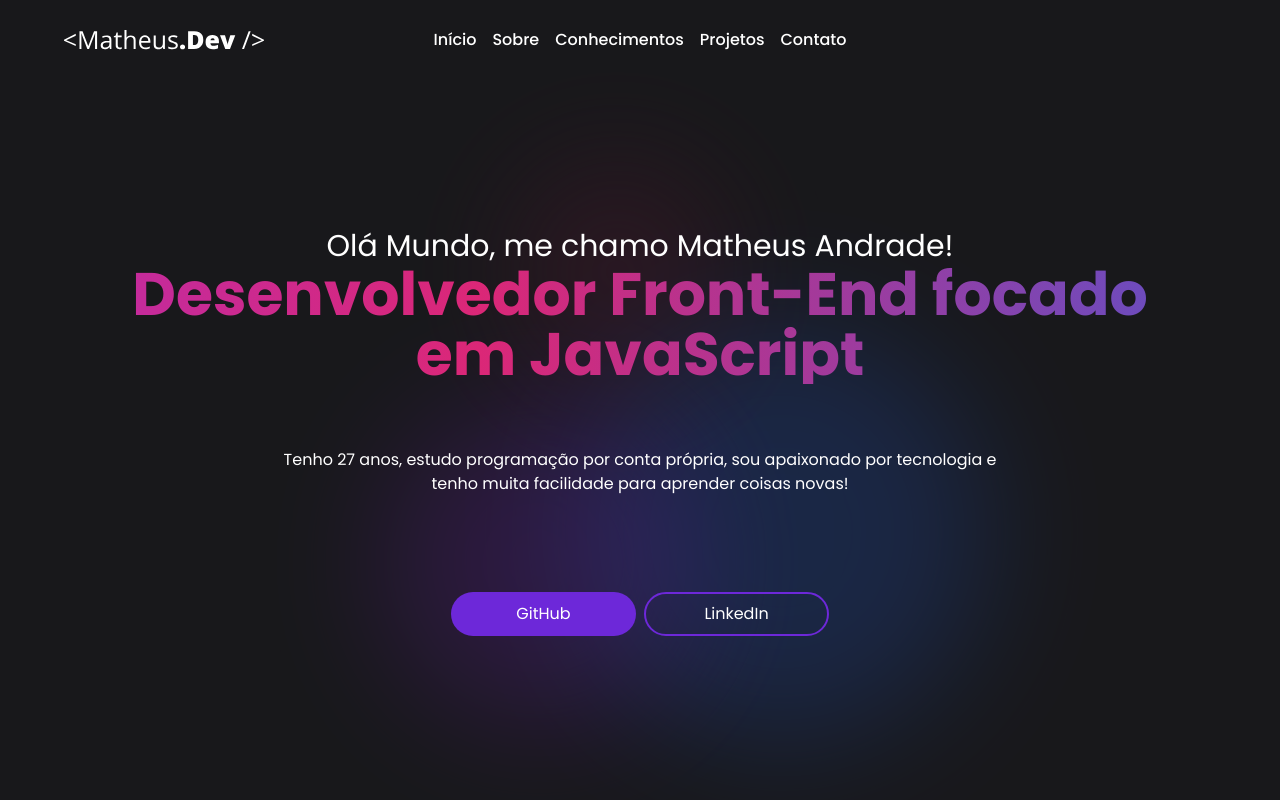
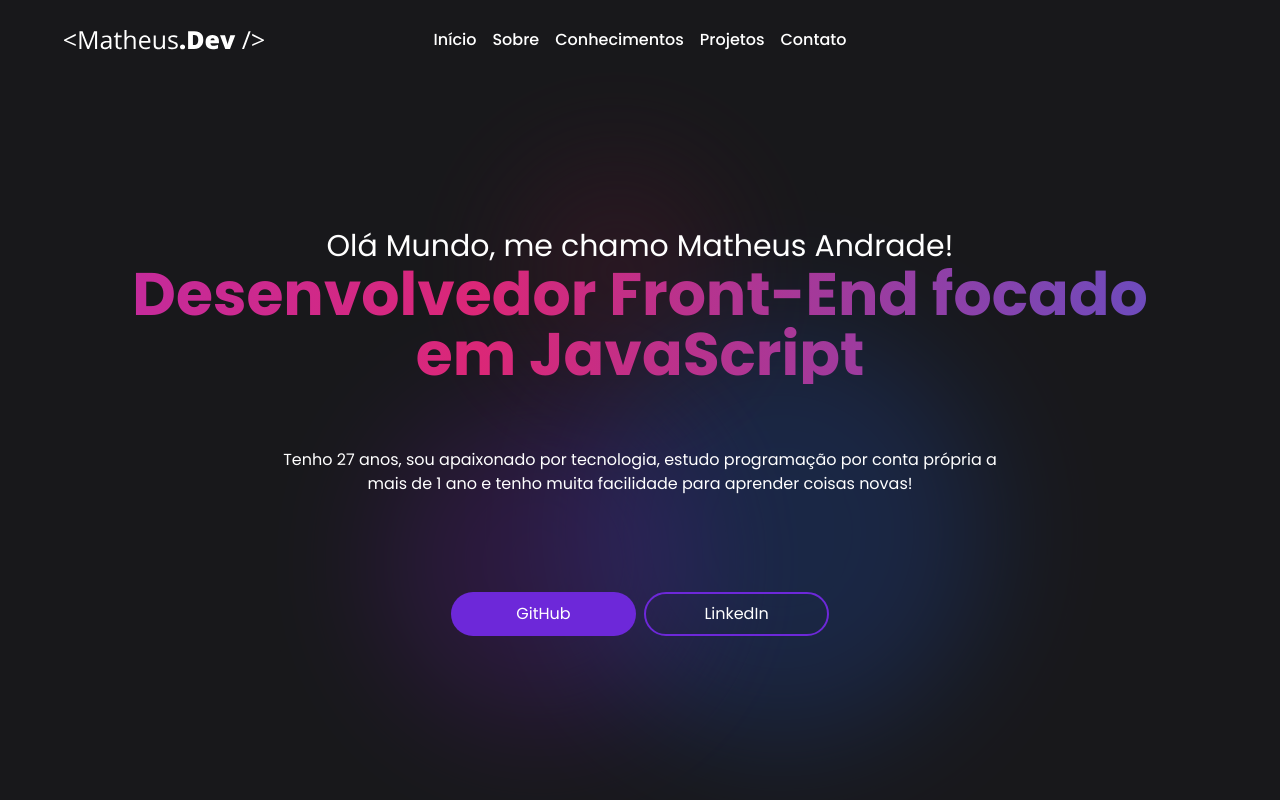
Before and after one commit to andradematheusdev/portfolio, a React (Vite) app: page / in a window 1280 px wide. Shown: the top 800 px of the page. Built offline with nearby package versions, Linux system fonts and the light colour scheme; no server answers.

Commit message:
Update: Introduction text

```diff
--- a/src/sections/Wellcome/index.tsx
+++ b/src/sections/Wellcome/index.tsx
@@ -15,7 +15,7 @@ export const Wellcome = () => {
             Desenvolvedor Front-End focado em JavaScript
           </h1>
           <p className="max-w-[720px] text-center my-16">
-            Tenho 27 anos, estudo programação por conta própria, sou apaixonado por tecnologia e tenho muita facilidade para aprender coisas novas!
+            Tenho 27 anos, sou apaixonado por tecnologia, estudo programação por conta própria a mais de 1 ano e tenho muita facilidade para aprender coisas novas!
           </p>
         </div>
         <div className="flex flex-row w-full space-x-2 justify-center">
```
